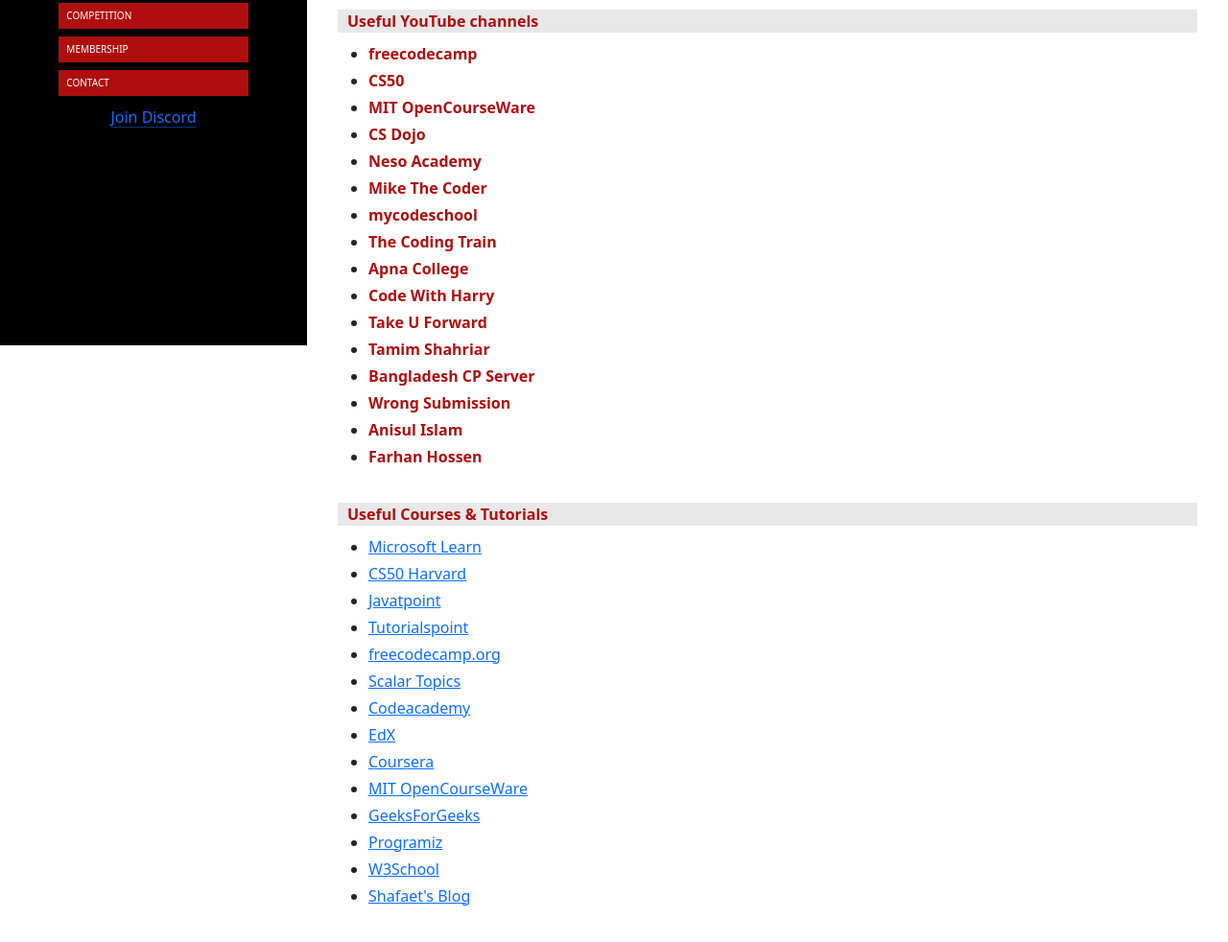
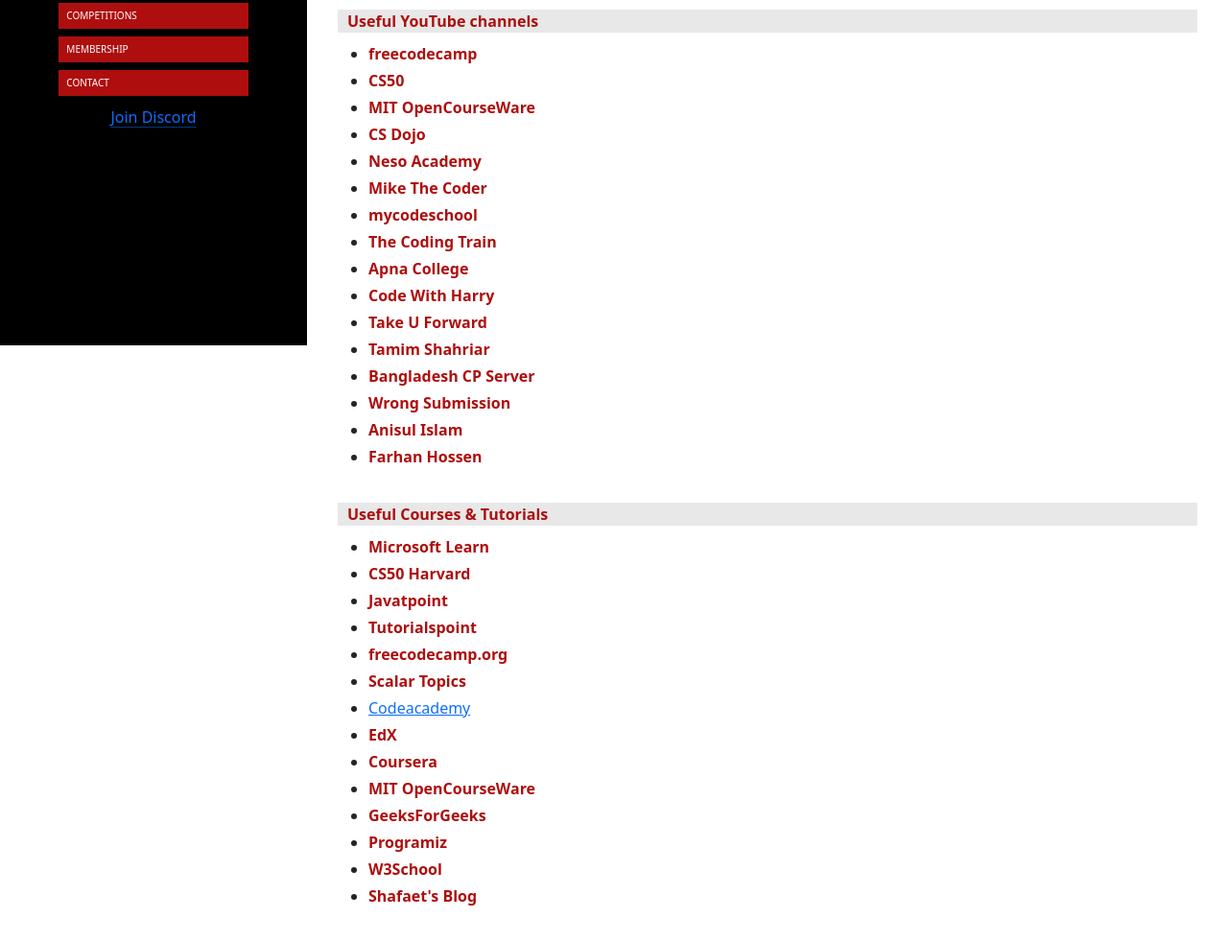
Before and after one commit to baubieacm/bioinform, a plain HTML site: page activities/resources.html in a window 1280 px wide. Shown: the part 440-1422 px from the top of the page at 96% size. Drawn offline with nearby package versions, Linux system fonts and the light colour scheme.

Commit message:
Update resources.html

```diff
--- a/activities/resources.html
+++ b/activities/resources.html
@@ -32,7 +32,7 @@
           <a href="team.html#start" class="btn nav " type="button">Team</a>
           <a href="resources.html#start" class="btn nav activ" type="button">Resources</a>
           <a href="events.html#start" class="btn nav " type="button">Events</a>
-          <a href="competition.html#start" class="btn nav" type="button">Competition</a>
+          <a href="competition.html#start" class="btn nav" type="button">Competitions</a>
           <a href="membership.html#start" class="btn nav" type="button">Membership</a>
           <a href="contact.html#start" class="btn nav" type="button">Contact</a>
         </div>
@@ -160,48 +160,48 @@
           <div class="col-sm-12" style="padding-top: 20px;">
             <div class="resources">Useful Courses & Tutorials</div>
             <ul class="list-bullets" style="padding-top: 10px;">
-              <li class="mb-1"> <a href="https://learn.microsoft.com/en-us/training/browse/">
+              <li class="mb-1"> <a class="books" href="https://learn.microsoft.com/en-us/training/browse/">
                   Microsoft Learn</a>
               </li>
-              <li class="mb-1"> <a href="https://pll.harvard.edu/course/cs50-introduction-computer-science">
+              <li class="mb-1"> <a class="books" href="https://pll.harvard.edu/course/cs50-introduction-computer-science">
                   CS50 Harvard</a>
               </li>
-              <li class="mb-1"> <a href="https://www.javatpoint.com/c-programming-language-tutorial">
+              <li class="mb-1"> <a class="books" href="https://www.javatpoint.com/c-programming-language-tutorial">
                   Javatpoint</a>
               </li>
-              <li class="mb-1"> <a href="https://www.tutorialspoint.com/cprogramming/index.htm">
+              <li class="mb-1"> <a class="books" href="https://www.tutorialspoint.com/cprogramming/index.htm">
                   Tutorialspoint</a>
               </li>
-              <li class="mb-1"> <a
+              <li class="mb-1"> <a class="books"
                   href="https://www.freecodecamp.org/news/what-is-the-c-programming-language-beginner-tutorial/">
                   freecodecamp.org</a>
               </li>
-              <li class="mb-1"> <a href="https://www.scaler.com/topics/c/">
+              <li class="mb-1"> <a class="books" href="https://www.scaler.com/topics/c/">
                   Scalar Topics</a>
               </li>
               <li class="mb-1"> <a href="https://www.codecademy.com/resources/docs/c">
                   Codeacademy</a>
               </li>
-              <li class="mb-1"> <a href="https://www.edx.org/search?tab=course">
+              <li class="mb-1"> <a class="books" href="https://www.edx.org/search?tab=course">
                   EdX</a>
               </li>
-              <li class="mb-1"> <a href="https://www.coursera.org/courses?query=free&productTypeDescription=Projects">
+              <li class="mb-1"> <a class="books" href="https://www.coursera.org/courses?query=free&productTypeDescription=Projects">
                   Coursera</a>
               </li>
-              <li class="mb-1"> <a href="https://ocw.mit.edu/">
+              <li class="mb-1"> <a class="books" href="https://ocw.mit.edu/">
                   MIT OpenCourseWare</a>
               </li>
-              <li class="mb-1"> <a href="https://www.geeksforgeeks.org/">
+              <li class="mb-1"> <a class="books" href="https://www.geeksforgeeks.org/">
                   GeeksForGeeks</a>
               </li>
-              <li class="mb-1"> <a href="https://www.programiz.com/">
+              <li class="mb-1"> <a  class="books"  href="https://www.programiz.com/">
                   Programiz</a>
               </li>
-              <li class="mb-1"> <a href="https://www.w3schools.com/">
+              <li class="mb-1"> <a  class="books" href="https://www.w3schools.com/">
                   W3School</a>
               </li>
 
-              <li class="mb-1"> <a href="https://www.shafaetsplanet.com/">
+              <li class="mb-1"> <a  class="books" href="https://www.shafaetsplanet.com/">
                   Shafaet's Blog</a>
               </li>
             </ul>
```
